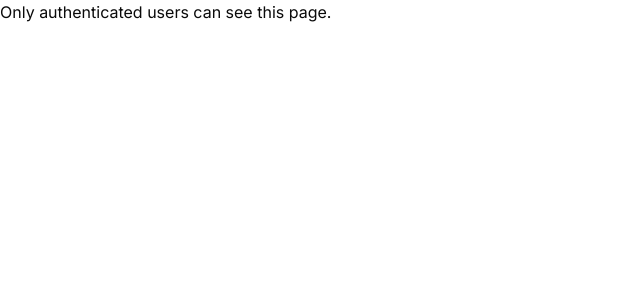
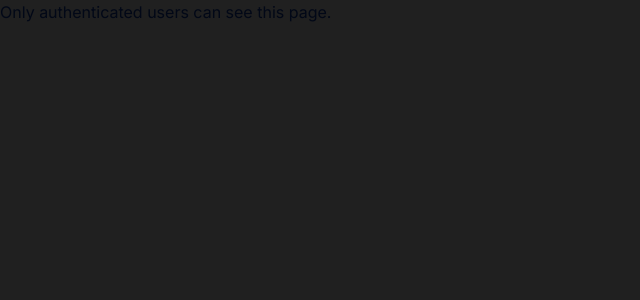
Before and after one commit to AxelMurilllo/video-twitch-clone, a Next.js app: page / in a window 1280 px wide. Shown: the top 300 px of the page, without its empty margins (0-640 px from the left). Built offline with nearby package versions, Linux system fonts and the light colour scheme.

Commit message:
updated css

```diff
--- /dev/null
+++ b/app/(auth)/layout.tsx
@@ -0,0 +1,10 @@
+const AuthLayout = ({ children }:
+    {children: React.ReactNode;}) => {
+    return (
+            <div className="h-full flex items-center justify center">
+                {children}
+            </div>
+    );
+};
+
+export default AuthLayout;
--- a/app/globals.css
+++ b/app/globals.css
@@ -2,63 +2,79 @@
   @tailwind components;
   @tailwind utilities;
 
+  html,
+  body,
+  :root {
+    height: 100%;
+    @apply bg-neutral-900/80;
+  }
+
+  .hidden-scrollbar {
+    -ms-overflow-style: none;
+    scrollbar-width: none;
+  }
+
+  .hidden-scrollbar::-webkit-scrollbar {
+    display: none;
+  }
+
   @layer base {
     :root {
       --background: 0 0% 100%;
-      --foreground: 0 0% 3.9%;
+      --foreground: 222.2 84% 4.9%;
 
       --card: 0 0% 100%;
-      --card-foreground: 0 0% 3.9%;
+      --card-foreground: 222.2 84% 4.9%;
 
       --popover: 0 0% 100%;
-      --popover-foreground: 0 0% 3.9%;
+      --popover-foreground: 222.2 84% 4.9%;
 
-      --primary: 0 0% 9%;
-      --primary-foreground: 0 0% 98%;
+      --primary: 222.2 47.4% 11.2%;
+      --primary-foreground: 210 40% 98%;
 
-      --secondary: 0 0% 96.1%;
-      --secondary-foreground: 0 0% 9%;
+      --secondary: 210 40% 96.1%;
+      --secondary-foreground: 222.2 47.4% 11.2%;
 
-      --muted: 0 0% 96.1%;
-      --muted-foreground: 0 0% 45.1%;
+      --muted: 210 40% 96.1%;
+      --muted-foreground: 215.4 16.3% 46.9%;
 
-      --accent: 0 0% 96.1%;
-      --accent-foreground: 0 0% 9%;
+      --accent: 210 40% 96.1%;
+      --accent-foreground: 222.2 47.4% 11.2%;
 
       --destructive: 0 84.2% 60.2%;
-      --destructive-foreground: 0 0% 98%;
+      --destructive-foreground: 210 40% 98%;
 
-      --border: 0 0% 89.8%;
-      --input: 0 0% 89.8%;
-      --ring: 0 0% 3.9%;
+      --border: 214.3 31.8% 91.4%;
+      --input: 214.3 31.8% 91.4%;
+      --ring: 222.2 84% 4.9%;
 
       --radius: 0.5rem;
     }
 
     .dark {
-      --background: 0 0% 3.9%;
-      --foreground: 0 0% 98%;
+      --background: 226.7 12.7% 13.9%;
+      --foreground: 210 40% 98%;
 
-      --card: 0 0% 3.9%;
-      --card-foreground: 0 0% 98%;
+      --card: 226.7 12.7% 13.9%;
+      --card-foreground: 210 40% 98%;
 
-      --popover: 0 0% 3.9%;
-      --popover-foreground: 0 0% 98%;
+      --popover: 226.7 12.7% 13.9%;
+      --popover-foreground: 210 40% 98%;
 
-      --primary: 0 0% 98%;
-      --primary-foreground: 0 0% 9%;
+      --primary: 210 40% 98%;
+      --primary-foreground: 222.2 47.4% 11.2%;
 
-      --secondary: 0 0% 14.9%;
-      --secondary-foreground: 0 0% 98%;
+      --secondary: 226.7 12.7% 17.5%;
+      --secondary-foreground: 210 40% 98%;
 
-      --muted: 0 0% 14.9%;
-      --muted-foreground: 0 0% 63.9%;
+      --muted: 226.7 12.7% 17.5%;
+      --muted-foreground: 215 20.2% 65.1%;
 
-      --accent: 0 0% 14.9%;
-      --accent-foreground: 0 0% 98%;
+      --accent: 226.7 12.7% 17.5%;
+      --accent-foreground: 210 40% 98%;
 
       --destructive: 0 62.8% 30.6%;
-      --destructive-foreground: 0 0% 98%;
+      --destructive-foreground: 210 40% 98%;
 
       --border: 0 0% 14.9%;
       --input: 0 0% 14.9%;
```
